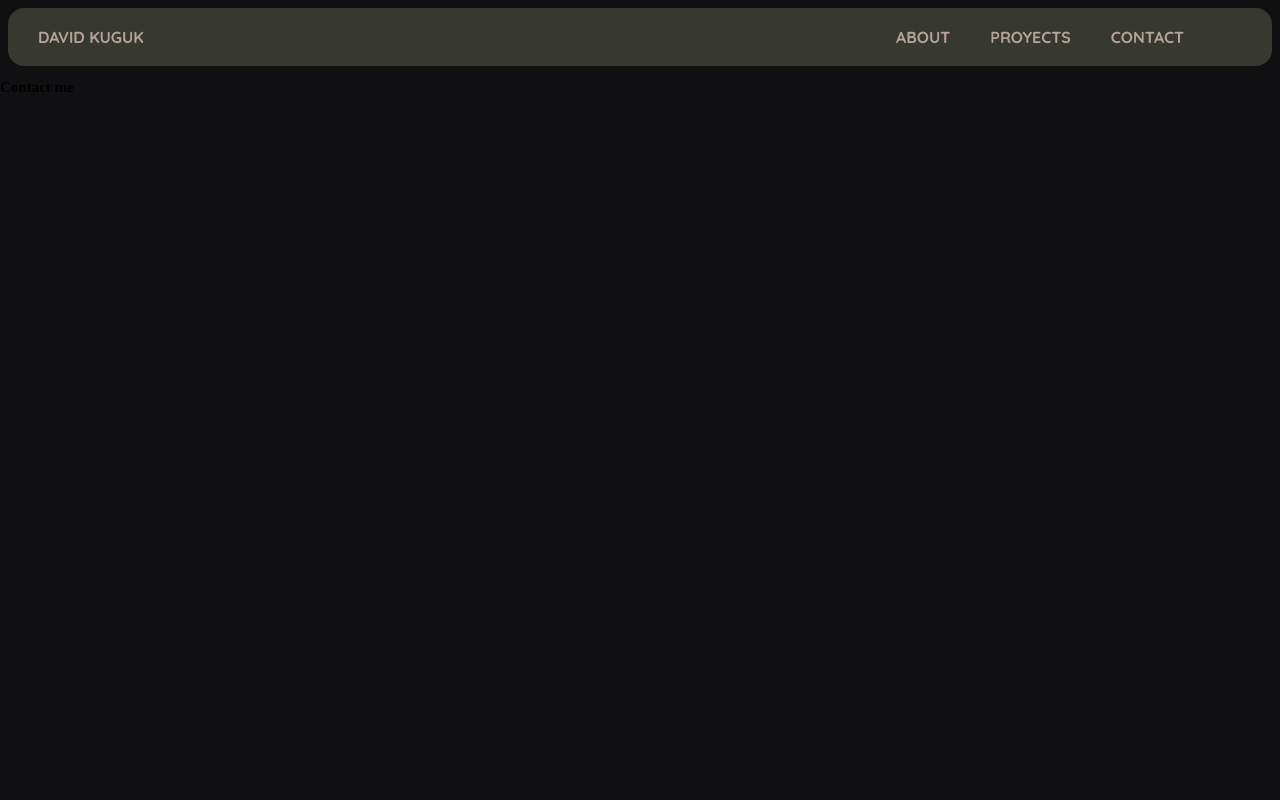
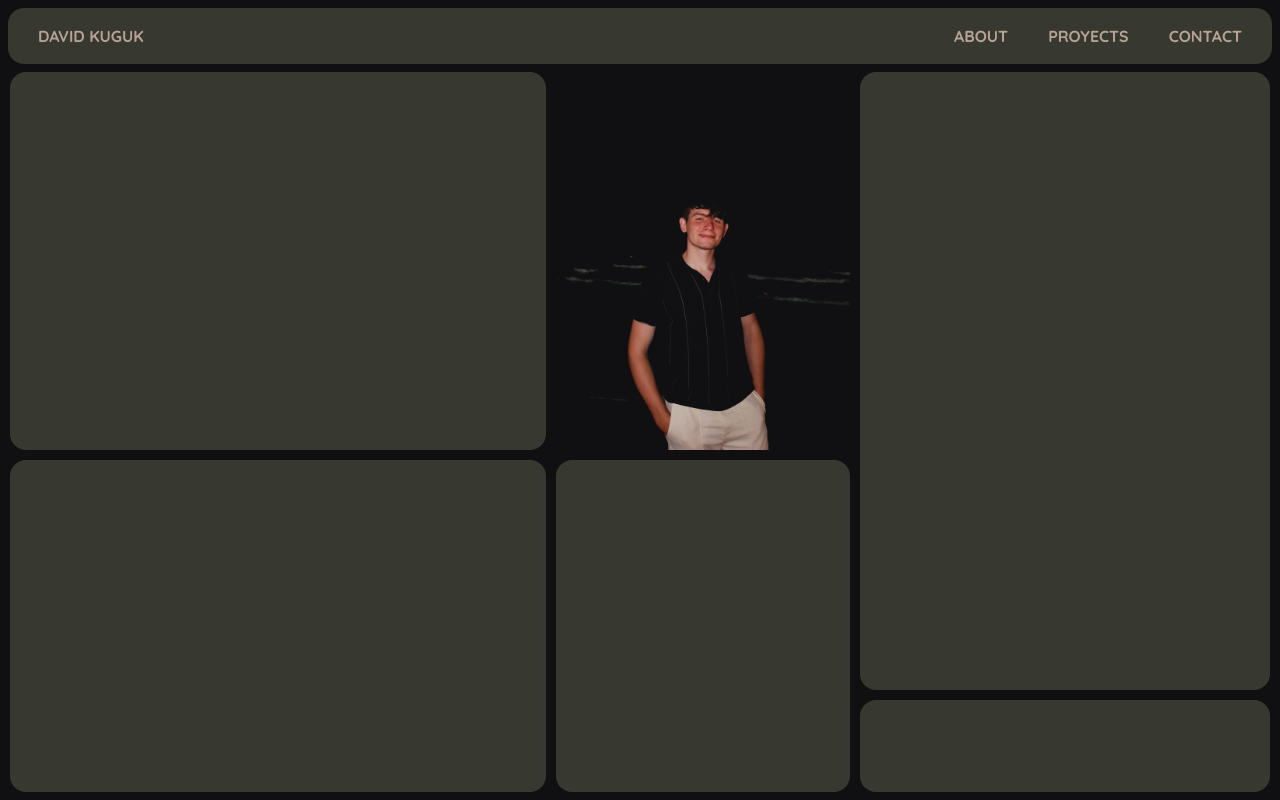
Before and after one commit to Davidkuguk/portfolio, a plain HTML site: page index.html in a window 1280 px wide. Drawn offline with Linux system fonts and the light colour scheme; a web font is replaced by a local one.

Commit message:
posible aceptacion

```diff
--- a/css/styles.css
+++ b/css/styles.css
@@ -67,9 +67,38 @@ a:hover {
 
 .navegation {
   display: flex;
+  justify-content: space-between;
+  max-height: 7vh;
   padding: 2rem;
   margin: 1vh;
   background-color: var(--black-olive);
+  border-radius: 2vh;
+}
+
+.nav__left {
+  display: flex;
+  align-items: center;
+}
+
+.nav__Right {
+  display: flex;
+  gap: 2rem;
+  align-items: center;
+}
+
+.contenedor1__grid {
+  display: grid;
+  gap: 1rem;
+  grid-template-columns: 1.3fr 0.7fr 1fr;
+  grid-template-rows: 0.5fr 0.3fr 0.5fr 0.2fr;
+  background-color: var(--night);
+
+  height: 90vh;
+}
+
+.child1 {
+  background-color: var(--black-olive);
+
   border-radius: 2vh;
   -webkit-border-radius: 2vh;
   -moz-border-radius: 2vh;
@@ -77,15 +106,38 @@ a:hover {
   -o-border-radius: 2vh;
 }
 
-.nav__left {
-  display: flex;
+.child1:nth-child(1) {
+  margin-left: 1rem;
+  grid-column: 1/2;
+  grid-row: -5/-3;
 }
 
-.nav__Right {
-  width: 85%;
-  gap: 2rem;
-  display: flex;
-  justify-content: flex-end;
-  align-items: end;
-  object-fit: cover;
+.child1:nth-child(2) {
+  grid-column: 2/3;
+  grid-row: -5/-3;
+  background-image: url(../img/client.jpg);
+  background-position: center center;
+  background-size: cover;
 }
+
+.child1:nth-child(3) {
+  margin-right: 1rem;
+  grid-column: 3/4;
+  grid-row: -5/-2;
+}
+
+.child1:nth-child(4) {
+  grid-column: 1/2fr;
+  grid-row: -3/-1;
+  margin-left: 1rem;
+}
+
+.child1:nth-child(5) {
+  grid-column: 2/3;
+  grid-row: -3/-1;
+}
+
+.child1:nth-child(6) {
+  grid-column: 3/4;
+  margin-right: 1rem;
+}
--- a/index.html
+++ b/index.html
@@ -24,15 +24,19 @@
 
     </nav>
 
-    <div class="contenedor__grid">
-        <div class="child"></div>
-        <div class="child"></div>
-        <div class="child"></div>
-        <div class="child"></div>
-        <div class="child">
-            <h2>Contact me</h2>
-        </div>
-        <div class="child"></div>
+    <div class="contenedor1__grid">
+        <div class="child1"></div>
+        <div class="child1"></div>
+        <div class="child1"></div>
+        <div class="child1"></div>
+        <div class="child1"></div>
+        <div class="child1"></div>
+    </div>
+
+    <div class="contenedor2__grid">
+        <div class="child2"></div>
+        <div class="child2"></div>
+        <div class="child2"></div>
     </div>
 </body>
 
```
